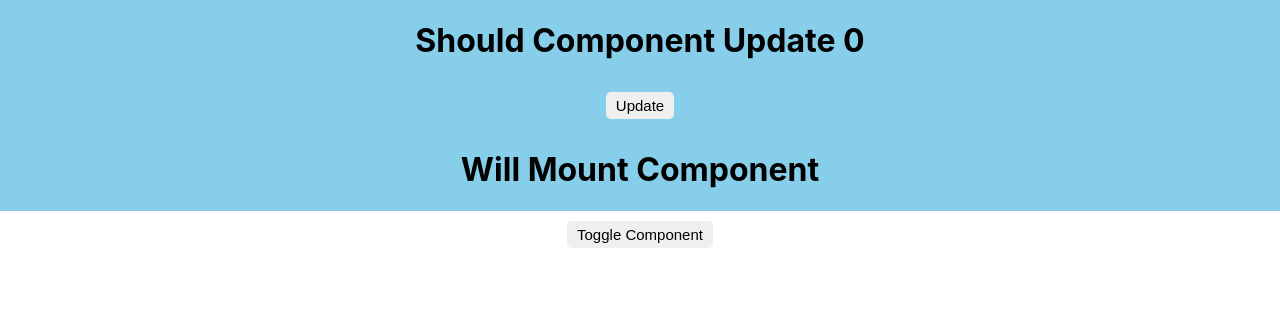
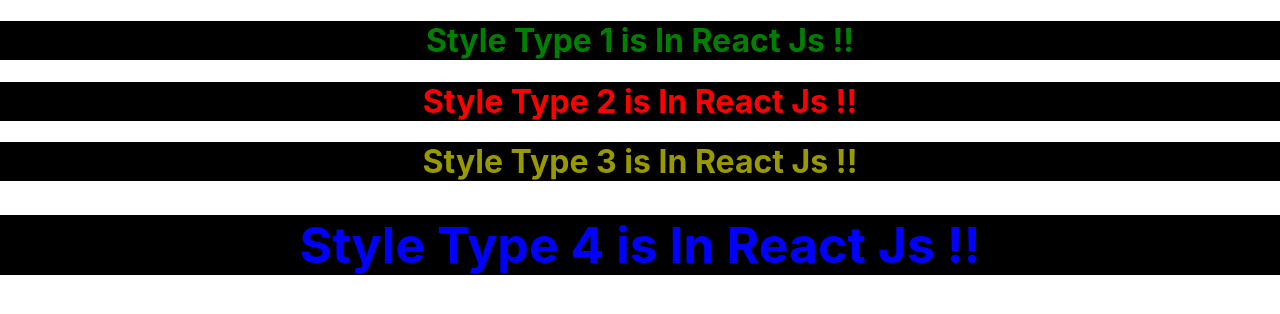
Before and after one commit to satyamn96/react_app, a React (Create React App) app: page / in a window 1280 px wide. Shown: the top 314 px of the page. Built offline with nearby package versions, Linux system fonts and the light colour scheme.

Commit message:
Adeed Style In Components

```diff
--- a/src/App.css
+++ b/src/App.css
@@ -3,6 +3,10 @@
 }
 .app{
   background:skyblue;
+}
+.primary{
+  color: red;
+  background-color:#000;
 }
 button{
   font-size: 15px;
--- a/src/App.js
+++ b/src/App.js
@@ -1,6 +1,7 @@
 // import logo from './logo.svg';
 import './App.css';
 import React from 'react'
+import UseCss from './Components/UseCss';
 // import FunctionUser from './Components/FunctionUser';
 // import ClassUser from './Components/ClassUser';
 // import Student from './Components/Student';
@@ -13,8 +14,9 @@
 // import Render from './Components/Render';
 // import CompDidMount from './Components/CompDidMount';
 // import CompDidUpdate from './Components/CompDidUpdate';
-import ShouldCopmUpdate from './Components/ShouldCopmUpdate';
-import CompWillMount from './Components/CompWillMount';
+// import ShouldCopmUpdate from './Components/ShouldCopmUpdate';
+// import CompWillMount from './Components/CompWillMount';
+// import UseEffect from './Components/UseEffect';
 function App() {
 
   // function getData() {
@@ -25,18 +27,20 @@
   return (
     <div className="App">
       {/* <FunctionUser />
-      <ClassUser /> */}
-      {/* <Student fname={'Tom & Jerry'} email={'abc@gmail.com'} other={{address:'Delhi',mobile:123}}/> */}
-      {/* <HideShow />
-      <FormHandle /> */}
-      {/* <Condition /> */}
-      {/* <Login /> */}
-      {/* <FunctionProps data={getData} /> */}
-      {/* <Render/> */}
-      {/* <CompDidMount /> */}
-      {/* <CompDidUpdate/> */}
+      <ClassUser />
+      <Student fname={'Tom & Jerry'} email={'abc@gmail.com'} other={{address:'Delhi',mobile:123}}/>
+      <HideShow />
+      <FormHandle />
+      <Condition />
+      <Login />
+      <FunctionProps data={getData} />
+      <Render/>
+      <CompDidMount />
+      <CompDidUpdate/>
       <ShouldCopmUpdate />
-      <CompWillMount />
+      <CompWillMount /> */}
+      {/* <UseEffect /> */}
+      <UseCss />
        </div>
   );
 }
--- /dev/null
+++ b/src/Components/UseCss.js
@@ -0,0 +1,12 @@
+import React from 'react'
+import style from './custom.module.css'
+export default function UseCss() {
+  return (
+    <div>
+      <h1 style={{color: 'green',backgroundColor: '#000'}}>Style Type 1 is In React Js !!</h1>
+      <h1 className="primary">Style Type 2 is In React Js !!</h1>
+      <h1 className={style.success}>Style Type 3 is In React Js !!</h1>
+      <h1 className={style.success1}>Style Type 4 is In React Js !!</h1>
+    </div>
+  )
+}
--- /dev/null
+++ b/src/Components/UseEffect.js
@@ -0,0 +1,18 @@
+import React, { useState, useEffect } from 'react'
+import UseEffectProps from './UseEffectProps'
+
+export default function UseEffect() {
+
+    const [count, setCount] = useState(0);
+    const [data, setData] = useState(0);
+
+    return (
+        <>
+            <div className="app">
+                <UseEffectProps count={count} data={data}/>
+                <button onClick={() => { setCount(count + 1) }}>Update Count</button>
+                <button onClick={() => { setData(data + 1) }}>Update Data</button>
+            </div>
+        </>
+    )
+}
--- a/src/Components/WillMount.js
+++ b/src/Components/WillMount.js
@@ -1,6 +1,10 @@
 import React, { Component } from 'react'
 
 export default class WillMount extends Component {
+
+    componentWillUnmount(){
+      alert("ComponentWillUnmount called");
+    }
   render() {
     return (
       <div>
--- /dev/null
+++ b/src/Components/custom.module.css
@@ -0,0 +1,9 @@
+.success{
+    color:rgb(153, 153, 0);
+    background-color:#000;
+}
+.success1{
+    font-size:50px;
+    color:blue;
+    background-color:#000;
+}
```
Also changed, not shown: src/Components/UseEffectProps.js (added, +20 -0 lines).
